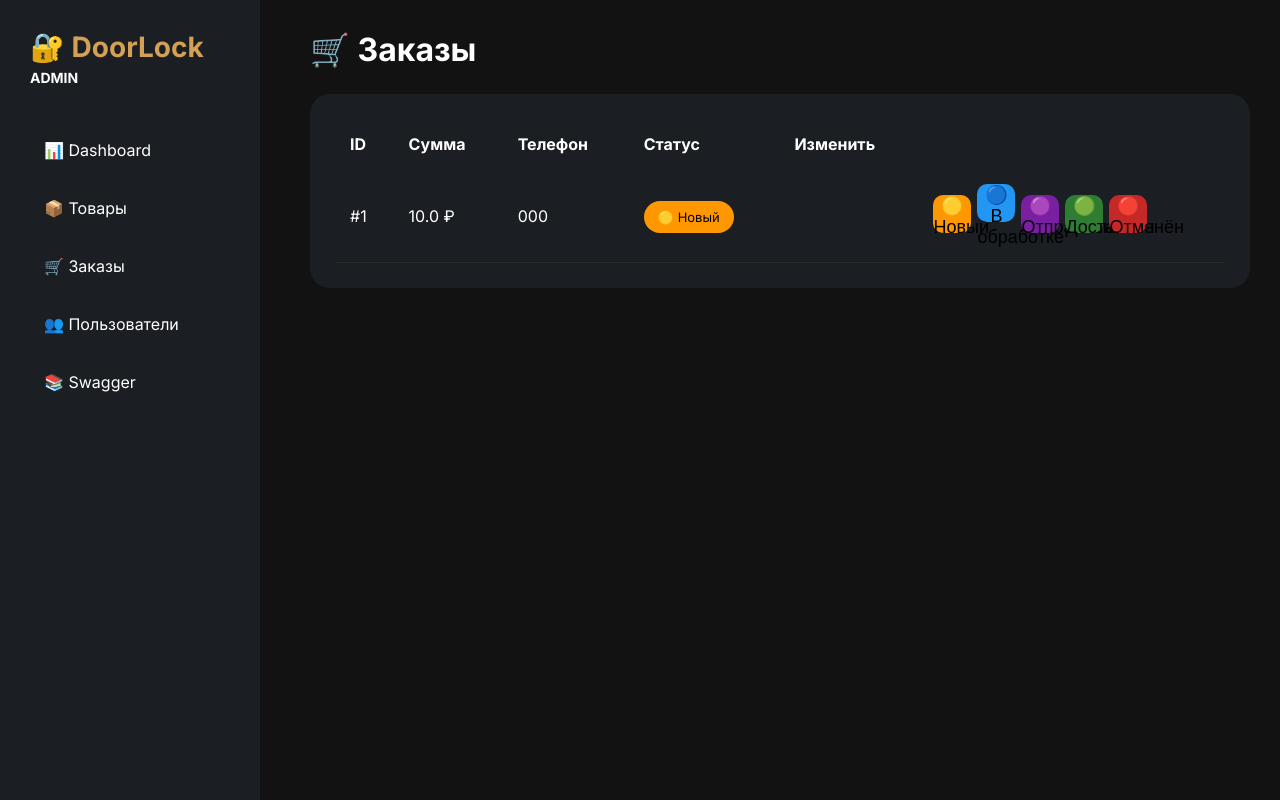
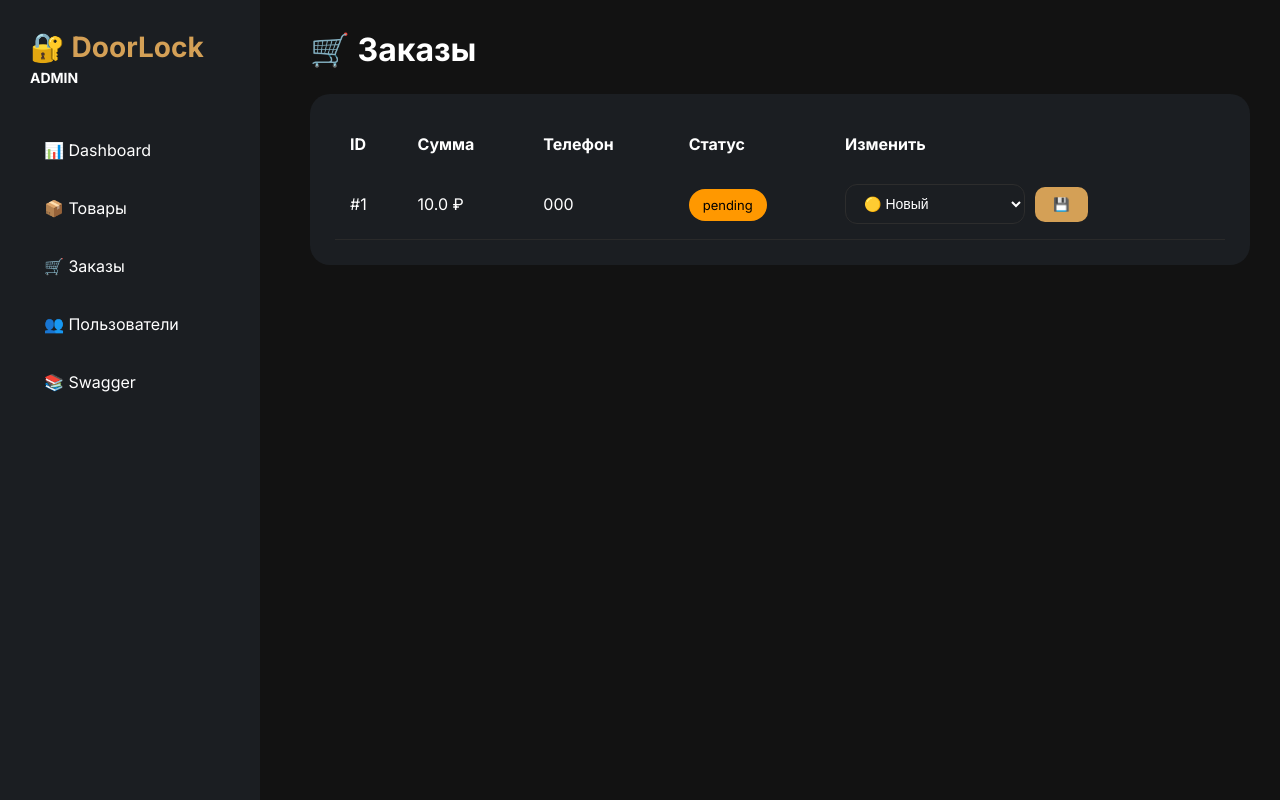
Before and after one commit to LKama/doorlock-shop, a FastAPI app: page /admin/orders in a window 1280 px wide. Run offline with FastAPI, Linux system fonts and the light colour scheme; tables that the repository leaves empty hold one stand-in row (values such as "Sample post").

Commit message:
Admin Panel Order Status

```diff
--- a/static/css/admin.css
+++ b/static/css/admin.css
@@ -264,52 +264,38 @@ body{
     color:white;
 }
 
-.status-buttons{
+.status-form{
     display:flex;
-    gap:6px;
+    gap:10px;
     align-items:center;
 }
 
-.status-buttons form{
-    margin:0;
-}
+.status-select{
 
-.status-btn{
+    background:#1B1E22;
 
-    width:38px;
-    height:38px;
+    color:white;
 
-    border:none;
+    border:1px solid #2d2d2d;
 
-    border-radius:10px;
+    border-radius:12px;
 
-    cursor:pointer;
+    padding:10px 14px;
 
-    font-size:18px;
+    min-width:180px;
+
+    font-size:14px;
+
+    outline:none;
 
     transition:.2s;
 }
 
-.status-btn:hover{
-    transform:scale(1.15);
+.status-select:hover{
+    border-color:#D4A056;
 }
 
-.pending-btn{
-    background:#ff9800;
+.status-select:focus{
+    border-color:#D4A056;
+    box-shadow:0 0 0 3px rgba(212,160,86,.2);
 }
-
-.processing-btn{
-    background:#2196f3;
-}
-
-.shipped-btn{
-    background:#7b1fa2;
-}
-
-.delivered-btn{
-    background:#2e7d32;
-}
-
-.cancelled-btn{
-    background:#c62828;
-}
--- a/templates/admin/orders.html
+++ b/templates/admin/orders.html
@@ -36,147 +36,57 @@
 
 <td>
 
-{% if order.status == "pending" %}
-<span class="status pending">
-🟡 Новый
+<span class="status {{ order.status }}">
+{{ order.status }}
 </span>
-{% endif %}
-
-{% if order.status == "processing" %}
-<span class="status processing">
-🔵 В обработке
-</span>
-{% endif %}
-
-{% if order.status == "shipped" %}
-<span class="status shipped">
-🟣 Отправлен
-</span>
-{% endif %}
-
-{% if order.status == "delivered" %}
-<span class="status delivered">
-🟢 Доставлен
-</span>
-{% endif %}
-
-{% if order.status == "cancelled" %}
-<span class="status cancelled">
-🔴 Отменён
-</span>
-{% endif %}
 
 </td>
 
 <td>
 
-<td>
-
-<div class="status-buttons">
-
 <form
 action="/admin/orders/{{ order.id }}/status"
 method="post"
+class="status-form"
 >
 
-<input
-type="hidden"
+<select
 name="status"
-value="pending"
+class="status-select"
 >
 
-<button
-class="status-btn pending-btn"
-type="submit"
->
+<option value="pending"
+{% if order.status == "pending" %}selected{% endif %}>
 🟡 Новый
+</option>
+
+<option value="processing"
+{% if order.status == "processing" %}selected{% endif %}>
+🔵 В обработке
+</option>
+
+<option value="shipped"
+{% if order.status == "shipped" %}selected{% endif %}>
+🟣 Отправлен
+</option>
+
+<option value="delivered"
+{% if order.status == "delivered" %}selected{% endif %}>
+🟢 Доставлен
+</option>
+
+<option value="cancelled"
+{% if order.status == "cancelled" %}selected{% endif %}>
+🔴 Отменён
+</option>
+
+</select>
+
+<button class="btn btn-gold">
+💾
 </button>
 
 </form>
-
-<form
-action="/admin/orders/{{ order.id }}/status"
-method="post"
->
-
-<input
-type="hidden"
-name="status"
-value="processing"
->
-
-<button
-class="status-btn processing-btn"
-type="submit"
->
-🔵 В обработке
-</button>
-
-</form>
-
-<form
-action="/admin/orders/{{ order.id }}/status"
-method="post"
->
-
-<input
-type="hidden"
-name="status"
-value="shipped"
->
-
-<button
-class="status-btn shipped-btn"
-type="submit"
->
-🟣 Отправлен
-</button>
-
-</form>
-
-<form
-action="/admin/orders/{{ order.id }}/status"
-method="post"
->
-
-<input
-type="hidden"
-name="status"
-value="delivered"
->
-
-<button
-class="status-btn delivered-btn"
-type="submit"
->
-🟢 Доставлен
-</button>
-
-</form>
-
-<form
-action="/admin/orders/{{ order.id }}/status"
-method="post"
->
-
-<input
-type="hidden"
-name="status"
-value="cancelled"
->
-
-<button
-class="status-btn cancelled-btn"
-type="submit"
->
-🔴 Отменён
-</button>
-
-</form>
-
-</div>
-
-</td>
 
 </td>
 
```
